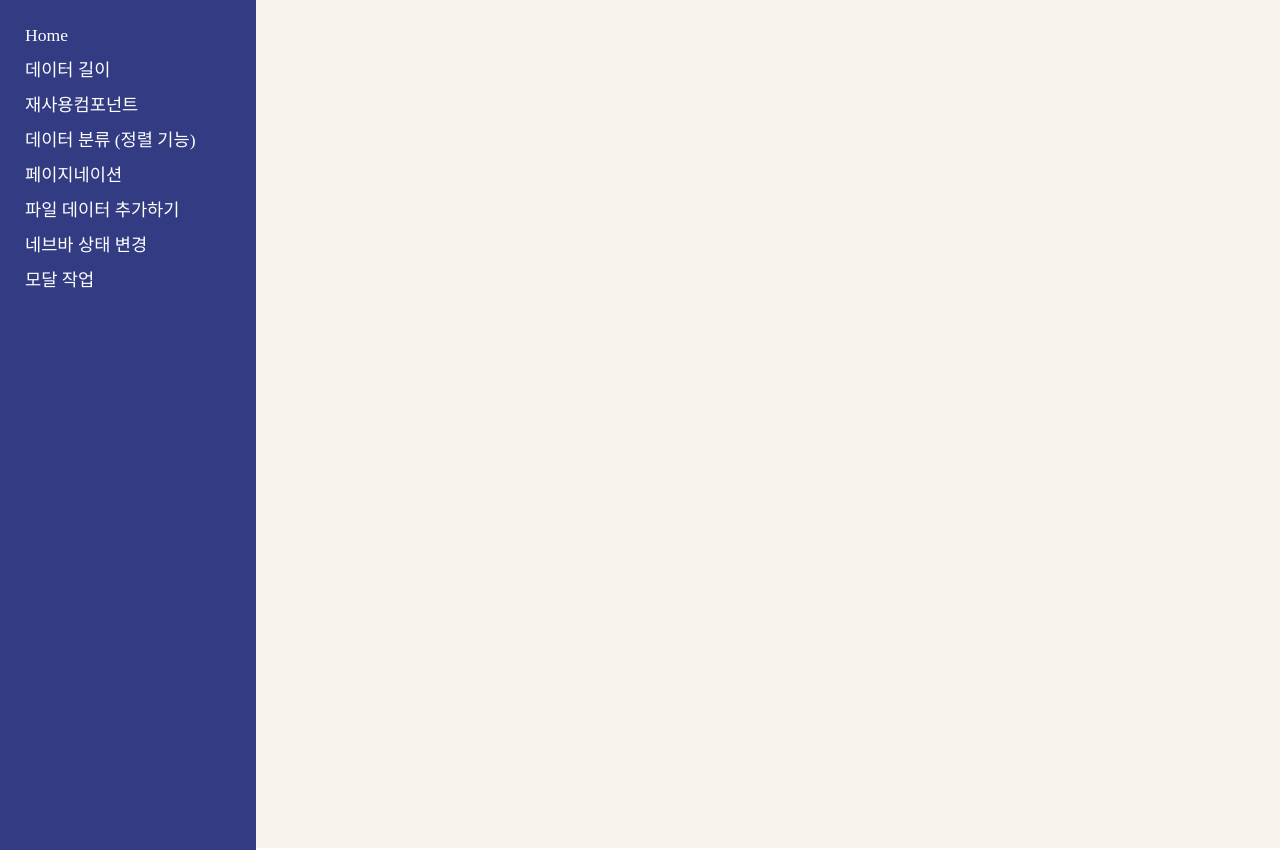
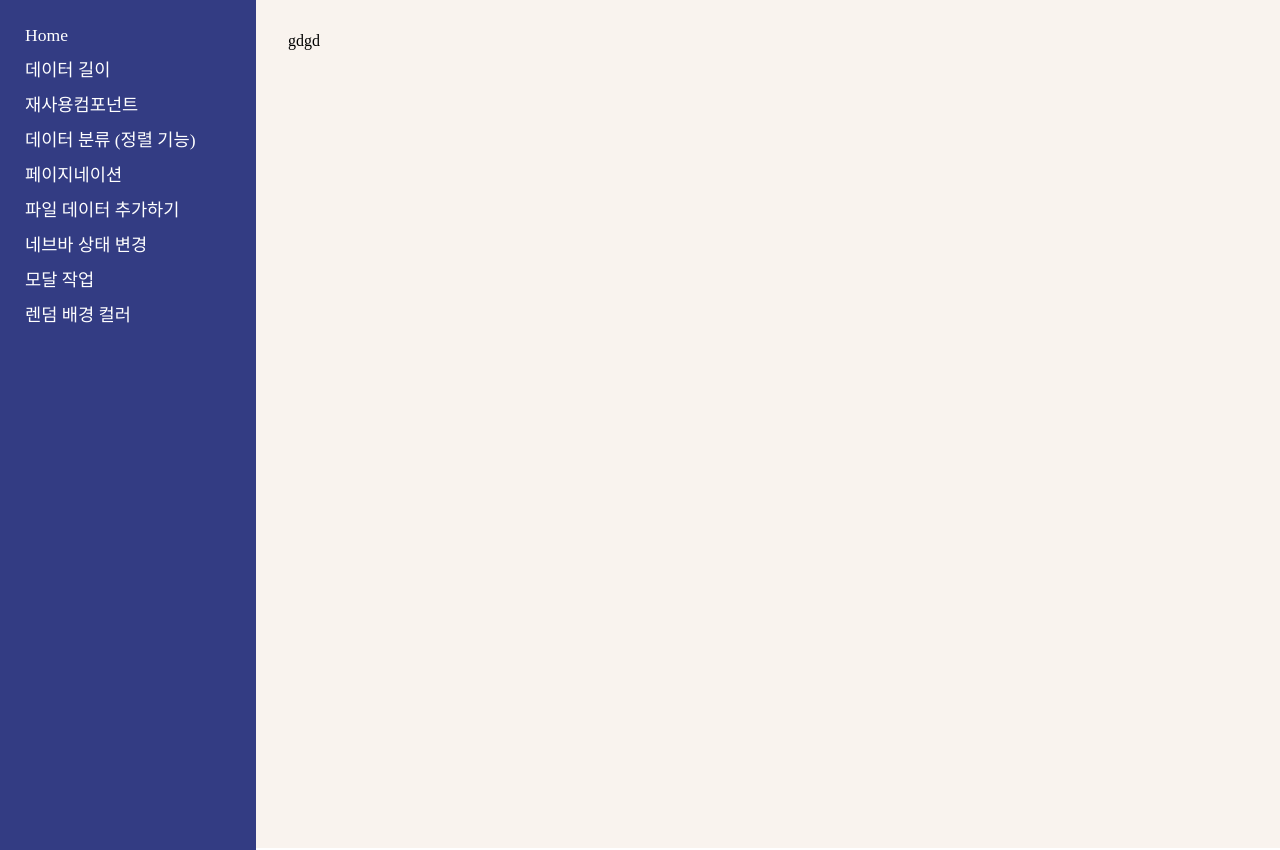
Before and after one commit to leejanghe/React_skill_Up, a React (Create React App) app in the folder myapp/: page /study8 in a window 1280 px wide. Built offline with nearby package versions, Linux system fonts and the light colour scheme.

Commit message:
렌덤 배경 컬러 start

```diff
--- a/myapp/src/App.js
+++ b/myapp/src/App.js
@@ -9,6 +9,7 @@ import Paginate from './router/Paginate';
 import DataPush from './router/DataPush';
 import ChangeNavColor from './router/ChangeNavColor';
 import Modal from './router/Modal';
+import RandomColor from './router/RandomColor';
 
 const Rayout = styled.div`
 display: grid;
@@ -61,6 +62,10 @@ function App() {
       <Route path="study7" element={<Modal/>}/>
     </Routes>
 
+    <Routes>
+      <Route path="study8" element={<RandomColor/>}/>
+    </Routes>
+
       </RayoutContents>
     </Rayout>
     </Router>
--- a/myapp/src/components/Navbar.js
+++ b/myapp/src/components/Navbar.js
@@ -27,6 +27,7 @@ function Navbar() {
             <Link to="/study5">파일 데이터 추가하기</Link>
             <Link to="/study6">네브바 상태 변경</Link>
             <Link to="/study7">모달 작업</Link>
+            <Link to="/study8">렌덤 배경 컬러</Link>
         </NavWrap>
     )
 }
--- /dev/null
+++ b/myapp/src/components/randomColor/RandomCpage.js
@@ -0,0 +1,11 @@
+import React from 'react'
+
+function RandomCpage() {
+    return (
+        <div>
+            gdgd
+        </div>
+    )
+}
+
+export default RandomCpage
--- /dev/null
+++ b/myapp/src/router/RandomColor.js
@@ -0,0 +1,12 @@
+import React from 'react'
+import RandomCpage from '../components/randomColor/RandomCpage'
+
+function RandomColor() {
+    return (
+        <div>
+            <RandomCpage />
+        </div>
+    )
+}
+
+export default RandomColor
```
